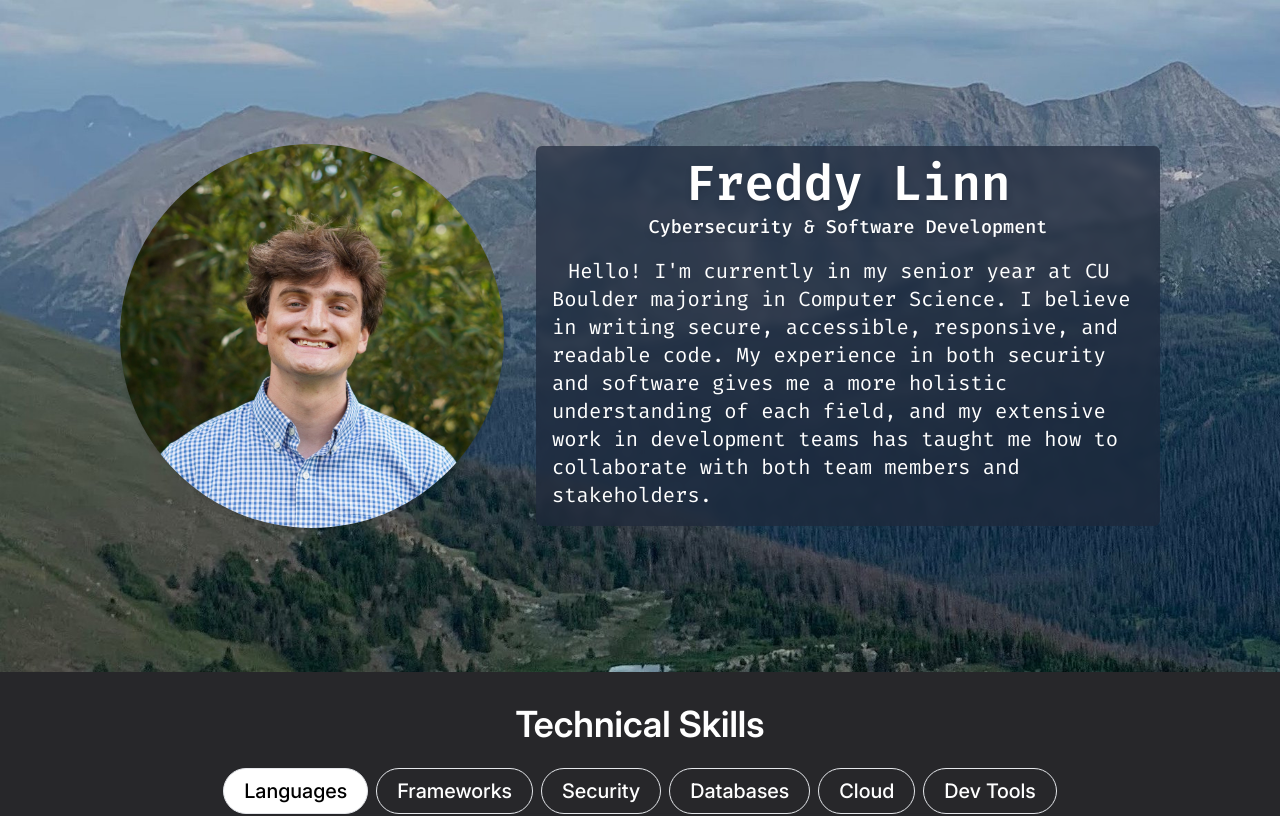
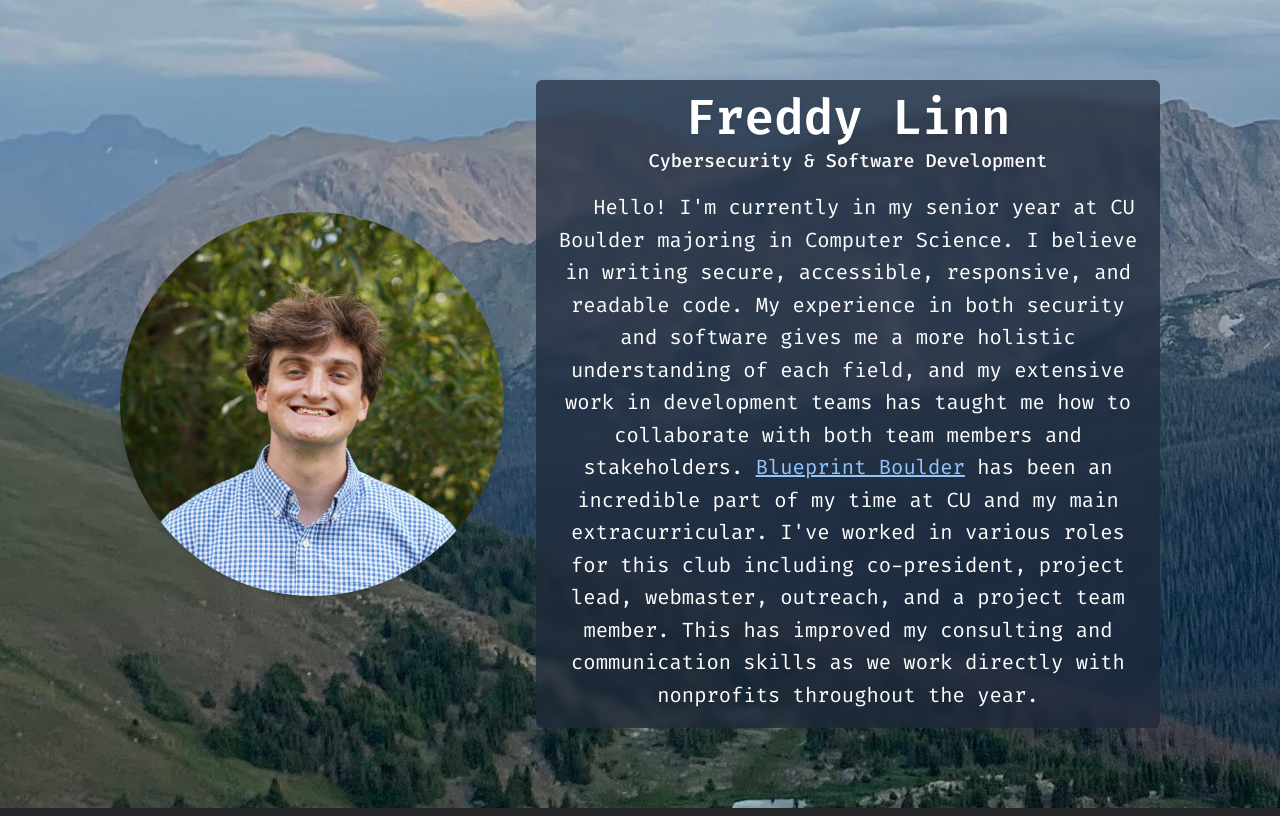
Before and after one commit to freddylinn/portfolio, a SvelteKit app: page / in a window 1280 px wide. Shown: the top 816 px of the page. Built offline with nearby package versions, Linux system fonts and the light colour scheme.

Commit message:
add more text to intro and reduce vertical padding accordingly

```diff
--- a/src/routes/intro.svelte
+++ b/src/routes/intro.svelte
@@ -1,5 +1,5 @@
 <div
-    class="bg-[url(/landscape9.jpg)] w-screen bg-cover bg-no-repeat flex flex-wrap justify-center items-center px-4 py-12 gap-4 lg:gap-8 lg:py-36"
+    class="bg-[url(/landscape9.jpg)] w-screen bg-cover bg-no-repeat flex flex-wrap justify-center items-center px-4 py-12 gap-4 lg:gap-8 lg:py-20"
 >
     <img
         class="rounded-full w-64 h-64 md:w-96 md:h-96 object-cover shadow-md"
@@ -9,11 +9,18 @@
     <div class="w-5/ md:w-1/2 bg-slate-800/70 backdrop-blur-sm rounded-md text-center font-mono text-white p-4">
         <h3 class="font-semibold mb-1 text-3xl md:text-5xl drop-shadow-md">Freddy Linn</h3>
         <h4 class="font-medium text-lg drop-shadow-md mb-4">Cybersecurity & Software Development</h4>
-        <p class="font-regular text-lg md:text-xl md:text-left md:indent-4">
+        <p class="font-regular text-lg leading-relaxed lg:leading-relaxed md:text-xl md:indent-8">
             Hello! I'm currently in my senior year at CU Boulder majoring in Computer Science. I believe in writing secure,
             accessible, responsive, and readable code. My experience in both security and software gives me a more holistic
             understanding of each field, and my extensive work in development teams has taught me how to collaborate with both
-            team members and stakeholders.
+            team members and stakeholders. <a
+                class="text-blue-300 underline"
+                target="_blank"
+                href="https://www.blueprintboulder.org">Blueprint Boulder</a
+            >
+            has been an incredible part of my time at CU and my main extracurricular. I've worked in various roles for this club including
+            co-president, project lead, webmaster, outreach, and a project team member. This has improved my consulting and communication
+            skills as we work directly with nonprofits throughout the year.
         </p>
     </div>
 </div>
```
